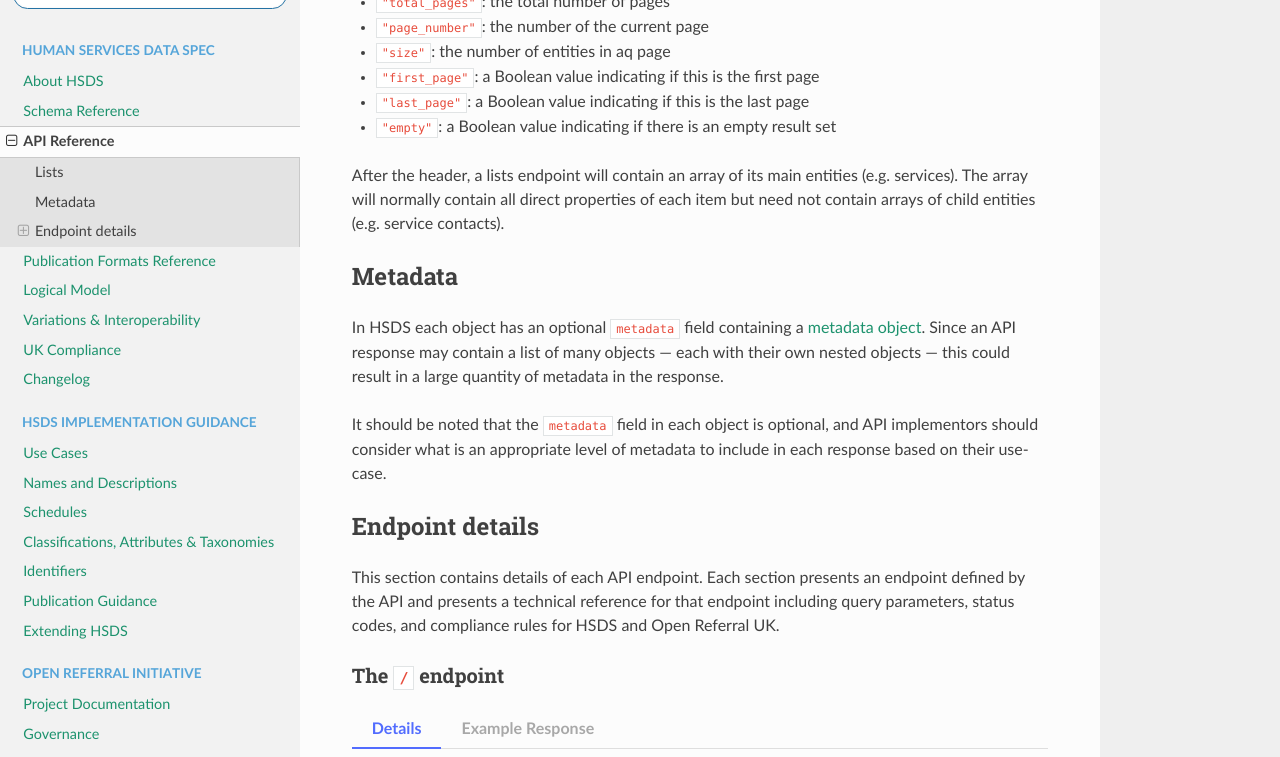
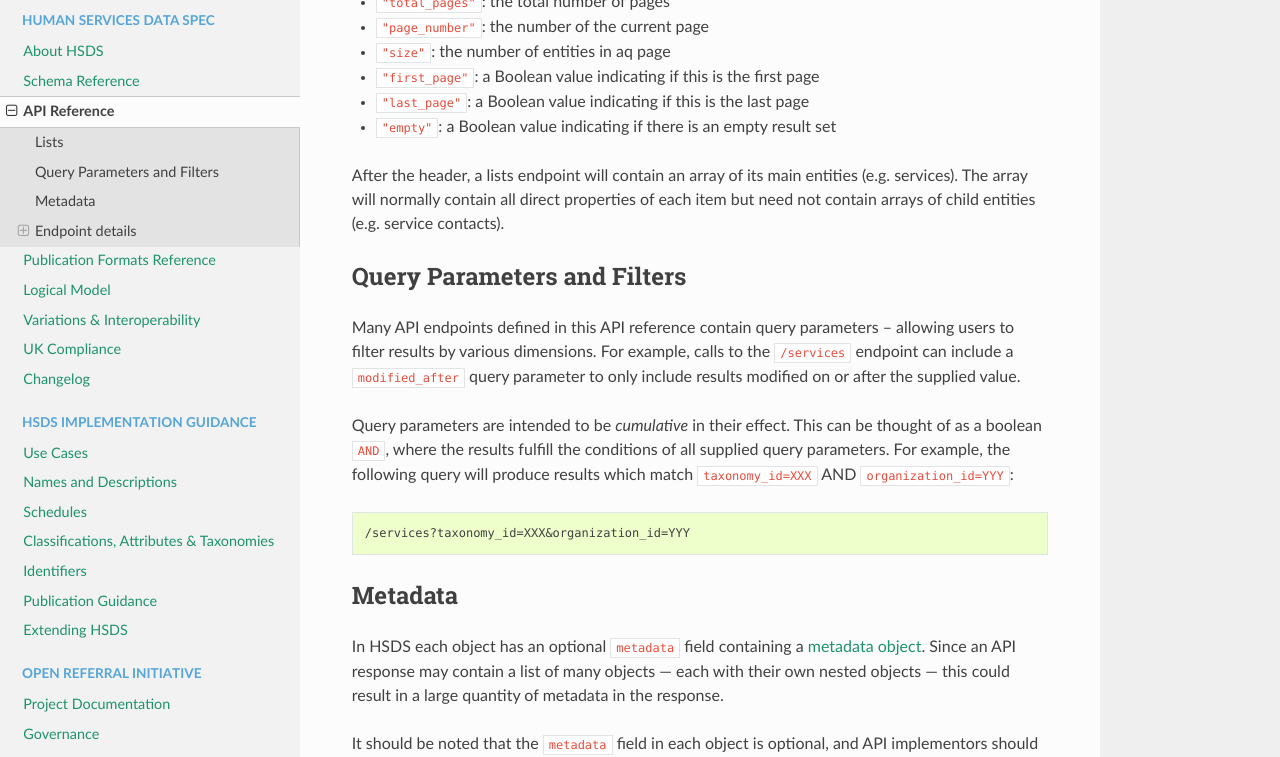
Before and after one commit to openreferral/specification, a Sphinx documentation site: the page built from docs/hsds/api_reference.md, in a window 1280 px wide and 900 px high, scrolled down 588 px, cut to the strip 0-757 px from the top of the window. Built offline with Sphinx 7.4.7 and the Read the Docs theme 2.0.0, drawn with Linux system fonts in a browser that asks for light colours; a script that is not in the unit is left out; comment, search, counter and statistics services are not loaded.

Commit message:
Added new section to api_reference.md explaining logical behaviour of filters

````diff
--- a/docs/hsds/api_reference.md
+++ b/docs/hsds/api_reference.md
@@ -25,6 +25,16 @@ The header returned must include these properties:
 - `"empty"`: a Boolean value indicating if there is an empty result set
 
 After the header, a lists endpoint will contain an array of its main entities (e.g. services). The array will normally contain all direct properties of each item but need not contain arrays of child entities (e.g. service contacts).
+
+## Query Parameters and Filters
+
+Many API endpoints defined in this API reference contain query parameters &ndash; allowing users to filter results by various dimensions. For example, calls to the `/services` endpoint can include a  `modified_after` query parameter to only include results modified on or after the supplied value.
+
+Query parameters are intended to be *cumulative* in their effect. This can be thought of as a boolean `AND`, where the results fulfill the conditions of all supplied query parameters. For example, the following query will produce results which match `taxonomy_id=XXX` AND `organization_id=YYY`:
+
+```
+/services?taxonomy_id=XXX&organization_id=YYY
+```
 
 ## Metadata
 
````
